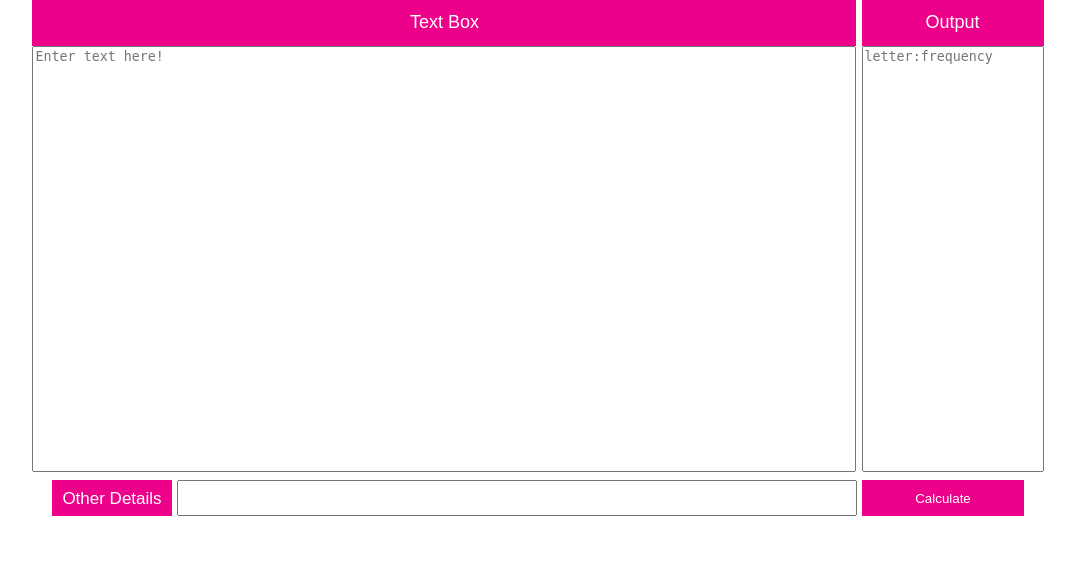
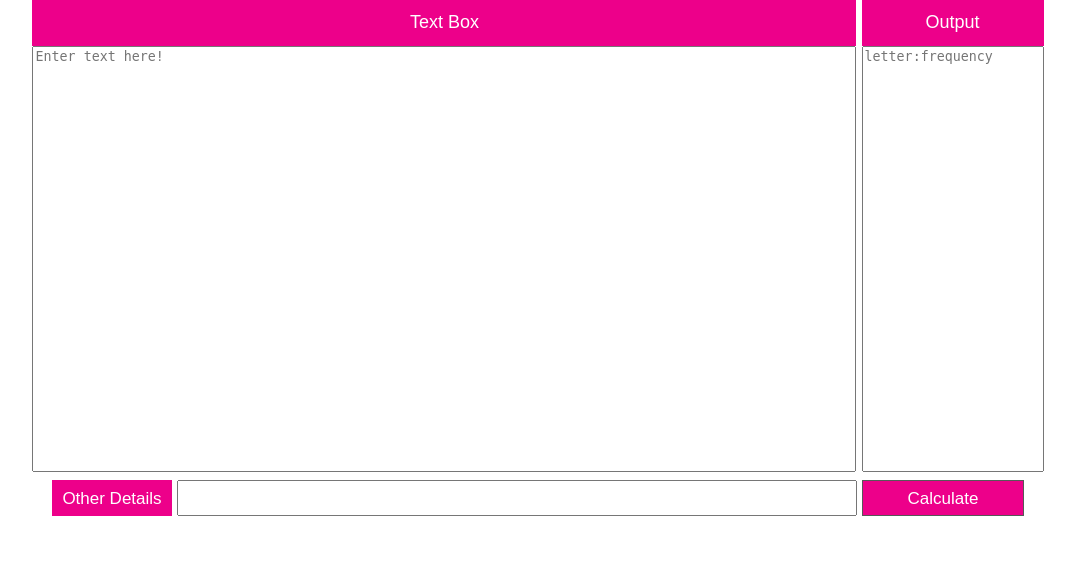
Before and after one commit to RahiAlam777/RahiAlam777.github.io, a PHP site: page / in a window 1280 px wide. Shown: the part 111-691 px from the top of the page, without its empty margins (102-1177 px from the left). Run offline with PHP 8.4, Linux system fonts and the light colour scheme.

Commit message:
Update css.css

```diff
--- a/CharacterFrequency/css.css
+++ b/CharacterFrequency/css.css
@@ -2,8 +2,8 @@ body, html {
             font-family: "Proxima-nova",arial;
             line-height: 1.5;
             font-size: 18px;
-            text-align:center;
-            color:#585858;
+            text-align: center;
+            color: #585858;
         }
 
 div, h1 {
@@ -16,7 +16,7 @@ div, h1 {
     text-align: center;
     padding: 10px;
     vertical-align: top;
-    color:#fff;
+    color: #fff;
 }
 
 .boxtitleother {
@@ -38,21 +38,21 @@ textarea {
 
 button {
     outline: 20px;
-    outline-color: #ed008a;
     cursor: pointer;
-    border: 1px solid #ed008a;
-    padding-top: 10px;
-    padding-bottom: 10px;
+    border: 1px solid #585858;
+    padding-top: 8px;
+    padding-bottom: 8px;
     padding-left: 15px;
     padding-right: 15px;
-    color:#fff;
+    color: #fff;
     background-color: #ed008a;
     width: 162px;
     height: 36px;
     vertical-align: top;
+    font-size: 17px;
 }
 
 button:hover {
-    color: #585858;
-    background-color:#fff;
+    color: #fff;
+    background-color:#585858;
 }
```
